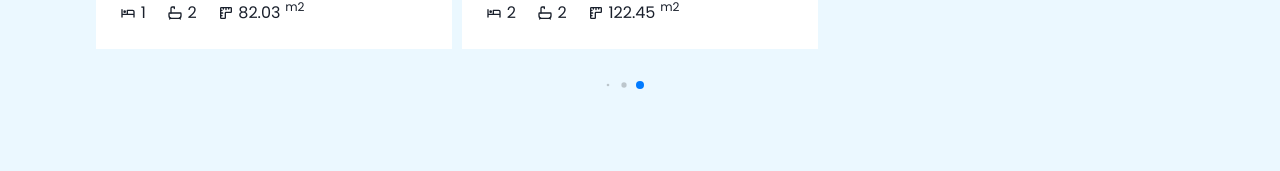
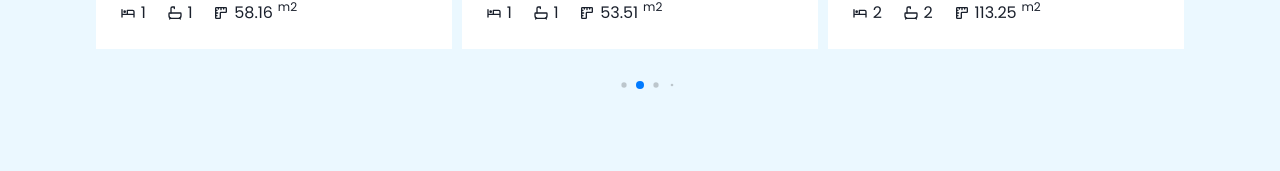
Before and after one commit to ammar-1990/Real-Estate, a Next.js app: page / in a window 1280 px wide. Shown: the part 1603-1774 px from the top of the page. Built offline with nearby package versions, Linux system fonts and the light colour scheme; no server answers.

Commit message:
complete

```diff
--- a/features/components/homeProperties/HomeProperties.jsx
+++ b/features/components/homeProperties/HomeProperties.jsx
@@ -30,7 +30,8 @@ slidesPerView={isDesktop }
 spaceBetween={10}
 loop={true}
 centeredSlides={true}
-autoplay={{delay:3000,disableOnInteraction:true}}
+
+autoplay={{delay:2000,disableOnInteraction:true}}
 pagination={{dynamicBullets:true}}
 modules={[Autoplay,Pagination]}
 className='mySwiper'
--- a/features/components/homeProperties/useIsDesktop.jsx
+++ b/features/components/homeProperties/useIsDesktop.jsx
@@ -1,7 +1,7 @@
 import { useEffect,useState } from "react"
 
 const useIsDesktop = () => {
-    const [isDesktop,setIsDesktop]=useState(null)
+    const [isDesktop,setIsDesktop]=useState(3)
     useEffect(()=> {
 const size=()=>{
 
--- a/pages/index.js
+++ b/pages/index.js
@@ -29,6 +29,6 @@ export async function getStaticProps(){
 
   // const properties= await getProperty(5)
   return {
-    props: {properties:hits.slice(0,5)}
+    props: {properties:hits.slice(0,6)}
   }
 }
```
